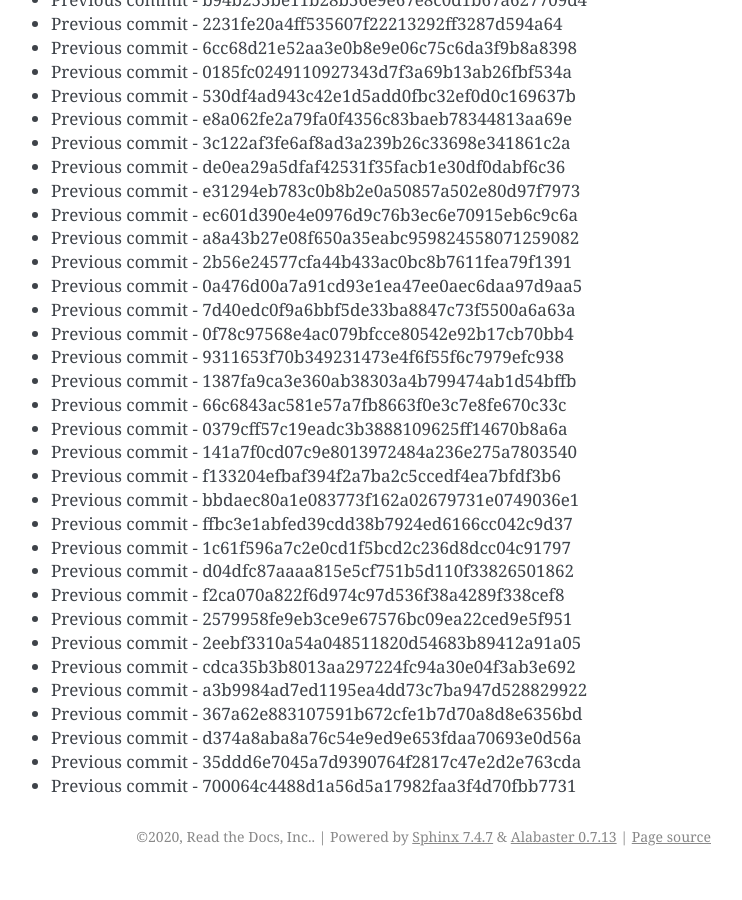
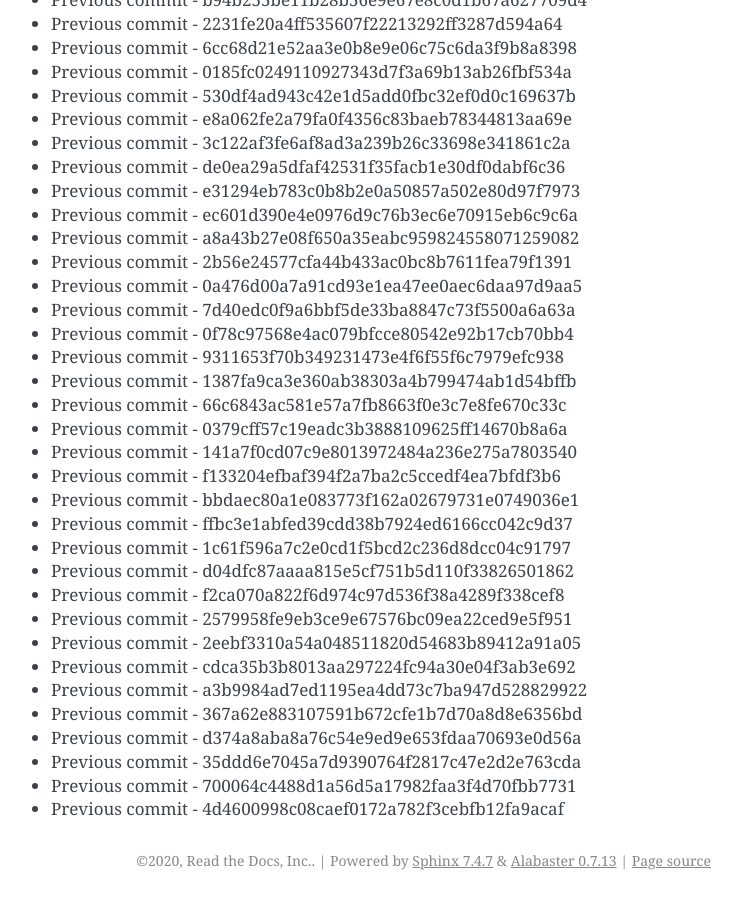
Before and after one commit to readthedocs/rtd-git-stresstest, a Sphinx documentation site: the page built from docs/updates.rst, in a window 1280 px wide and 900 px high, scrolled down 2083 px. Shown: the whole window, without its empty margins (399-1141 px from the left). Built offline with Sphinx 7.4.7, drawn with Linux system fonts in a browser that asks for light colours; before the commit the page ends 2959 px from its top, so only the background shows below that.

Commit message:
Generating commit from previous: 4d4600998c08caef0172a782f3cebfb12fa9acaf

```diff
--- a/docs/updates.rst
+++ b/docs/updates.rst
@@ -119,3 +119,4 @@ It can be tested for any performance characteristics.
 * Previous commit - d374a8aba8a76c54e9ed9e653fdaa70693e0d56a
 * Previous commit - 35ddd6e7045a7d9390764f2817c47e2d2e763cda
 * Previous commit - 700064c4488d1a56d5a17982faa3f4d70fbb7731
+* Previous commit - 4d4600998c08caef0172a782f3cebfb12fa9acaf
```
